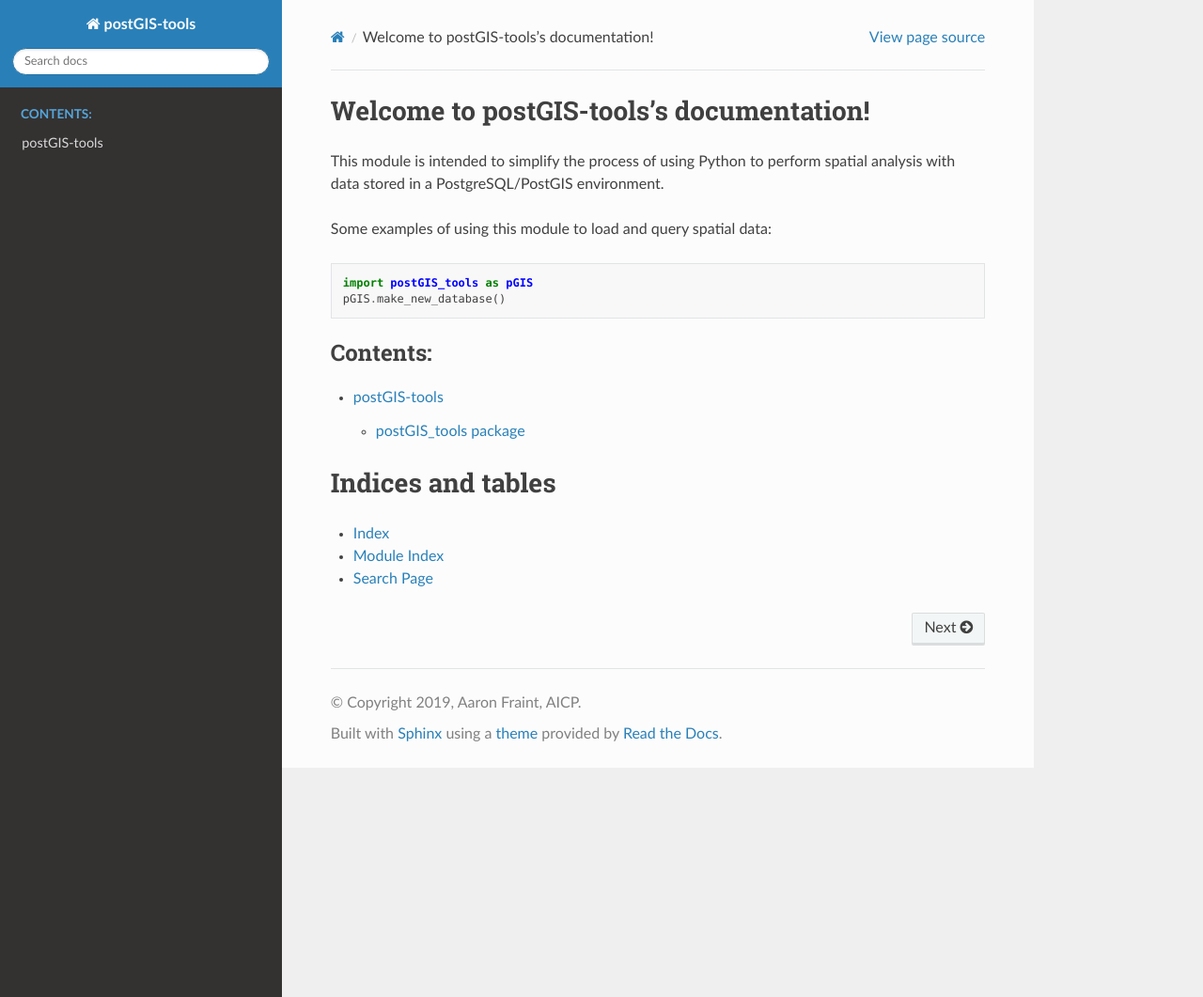
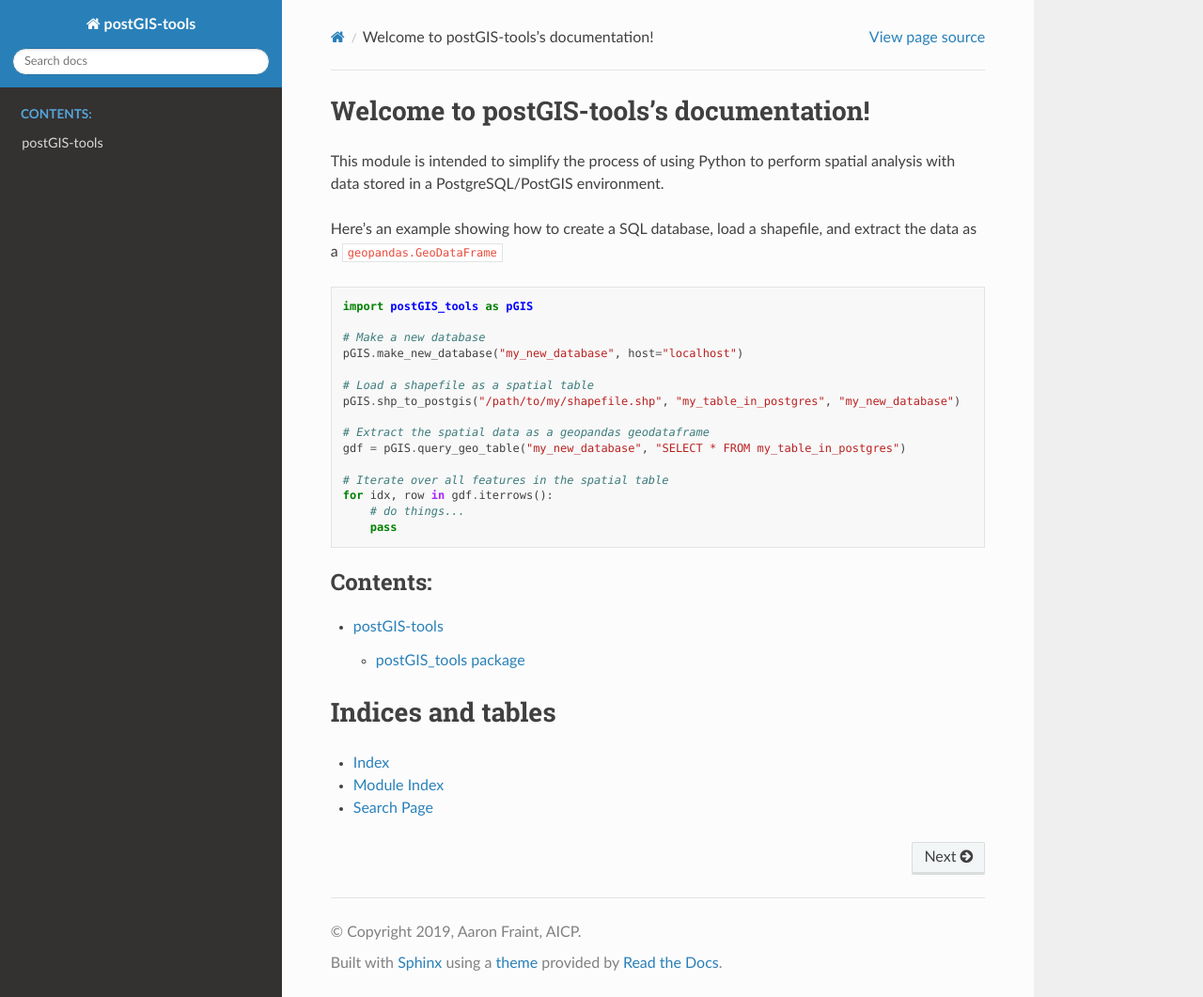
Before and after one commit to AltaPlanning/postGIS-tools, a Sphinx documentation site: the page built from docs/source/index.rst, in a window 1280 px wide and 1061 px high. Shown: the whole window at 94% size. Built offline with Sphinx 7.4.7 and the Read the Docs theme 2.0.0, drawn with Linux system fonts in a browser that asks for light colours.

Commit message:
more fleshed out example

```diff
--- a/docs/source/index.rst
+++ b/docs/source/index.rst
@@ -9,12 +9,26 @@ Welcome to postGIS-tools's documentation!
 This module is intended to simplify the process of using Python
 to perform spatial analysis with data stored in a PostgreSQL/PostGIS environment.
 
-Some examples of using this module to load and query spatial data:
+Here's an example showing how to create a SQL database, load a shapefile, and
+extract the data as a ``geopandas.GeoDataFrame``
 
 .. code-block:: python
 
   import postGIS_tools as pGIS
-  pGIS.make_new_database()
+
+  # Make a new database
+  pGIS.make_new_database("my_new_database", host="localhost")
+
+  # Load a shapefile as a spatial table
+  pGIS.shp_to_postgis("/path/to/my/shapefile.shp", "my_table_in_postgres", "my_new_database")
+
+  # Extract the spatial data as a geopandas geodataframe
+  gdf = pGIS.query_geo_table("my_new_database", "SELECT * FROM my_table_in_postgres")
+
+  # Iterate over all features in the spatial table
+  for idx, row in gdf.iterrows():
+      # do things...
+      pass
 
 .. toctree::
    :maxdepth: 2
```
